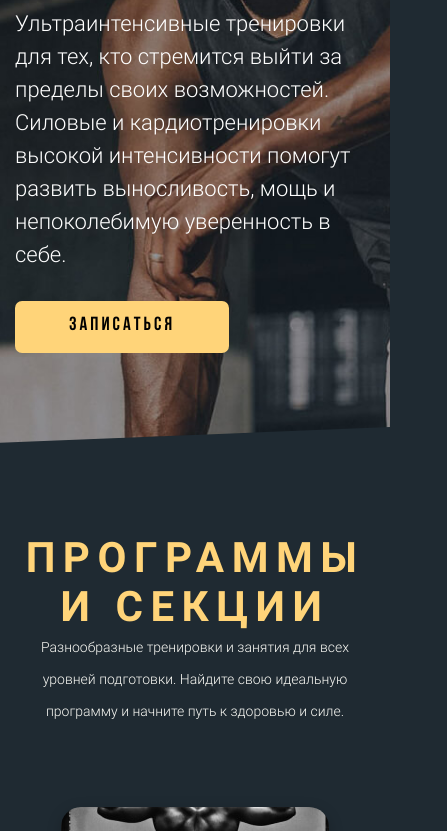
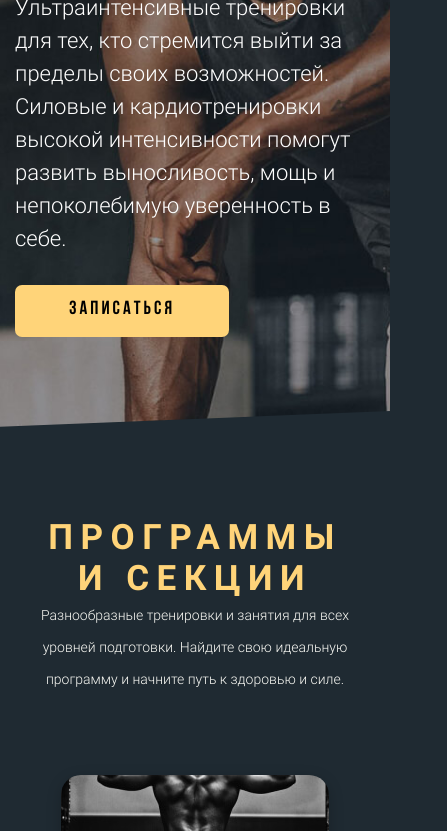
Before and after one commit to borisItis/Body-Shape, a plain HTML site: page index.html in a window 390 px wide. Shown: the part 1157-1988 px from the top of the page, 447 px wide, since content can reach past the window. Drawn offline with Linux system fonts and the light colour scheme; files whose address does not match are found by name.

Commit message:
breakpoint

```diff
--- a/css/block/cart-trainer.css
+++ b/css/block/cart-trainer.css
@@ -53,6 +53,9 @@
 }
 
 @media (max-width: 800px) {
+  h2.section-title {
+    font-size: 50px;
+  }
   .card-trainer-name {
     font-size: 32px;
   }
@@ -63,8 +66,12 @@
     border-radius: 10px;
   }
   h2.section-title {
-    font-size: 42px;
+    font-size: 35px;
   }
+  .card-trainer-name {
+    font-size: 24px;
+  }
+
   button.callback {
     width: 30px;
     height: 30px;
```
